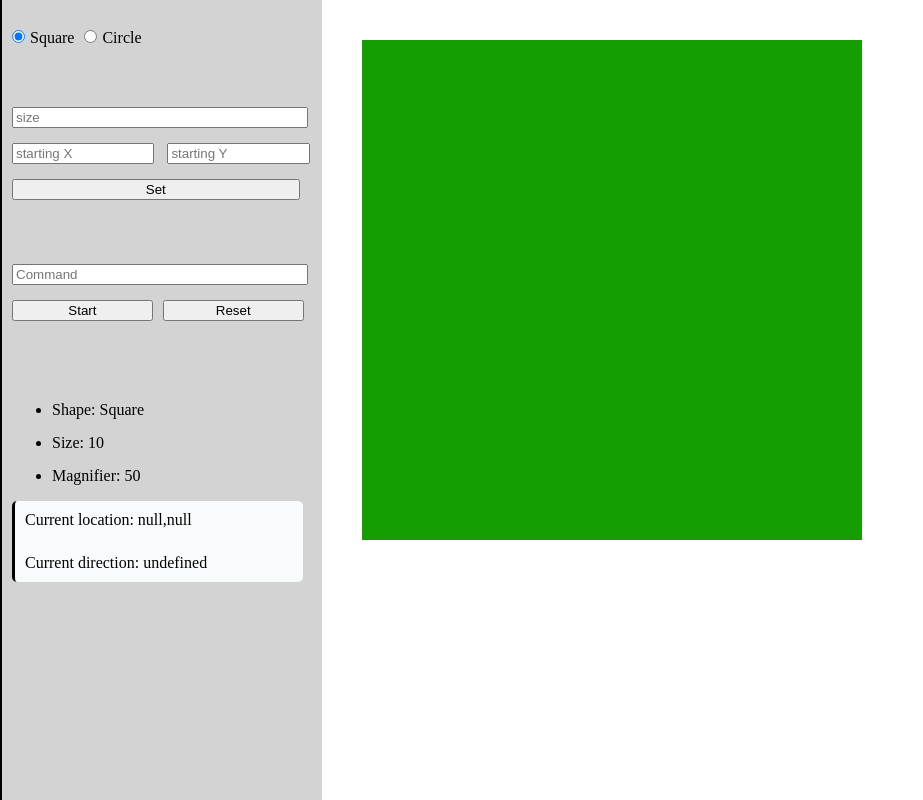
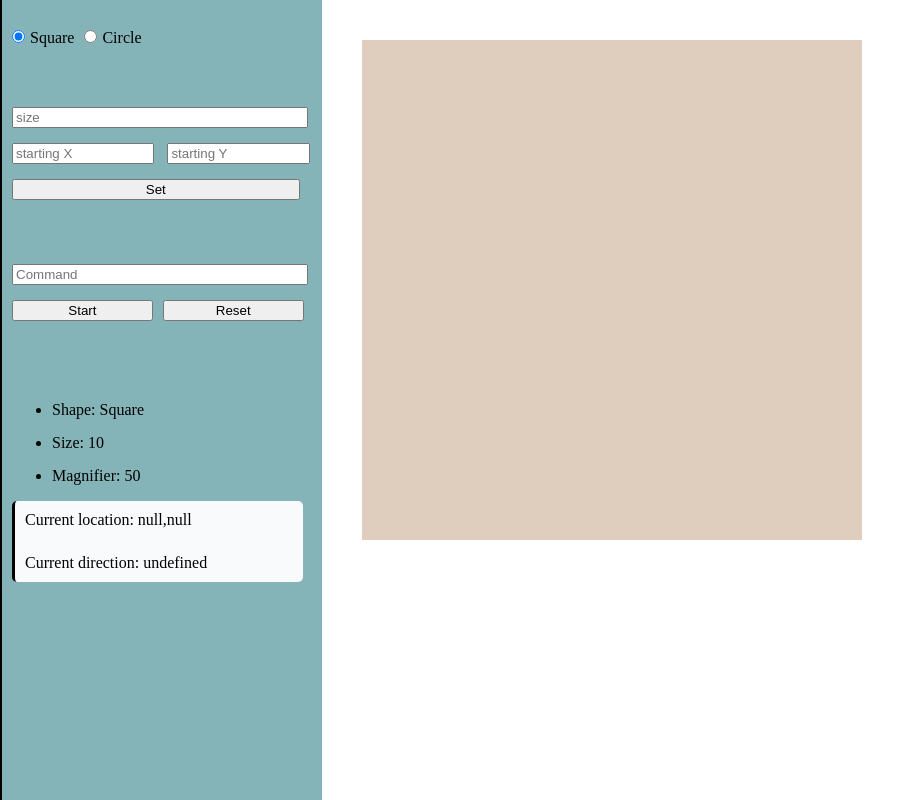
Before and after one commit to sheon/EhsanAbdolmajidi-Jayway, a plain HTML site: page Robot-Jayway/index.html in a window 1280 px wide. Shown: the whole page, without its empty margins (0-923 px from the left). Drawn offline with Linux system fonts and the light colour scheme.

Commit message:
the color has been chaned

```diff
--- a/Robot-Jayway/js/Robot.js
+++ b/Robot-Jayway/js/Robot.js
@@ -90,16 +90,15 @@ var App =  React.createClass({
       if (this.state.shape === 'Circle'){
         this.drawRobot();
         this.state.context.beginPath();
-        this.state.context.restore();
         this.state.context.arc(this.state.size*this.state.magnifier/2, this.state.size*this.state.magnifier/2, this.state.size*this.state.magnifier/2, 0, 2*Math.PI);
-        this.state.context.fillStyle ='#149e01';
+        this.state.context.fillStyle ='#DFCEBE';
         this.state.context.fill();
         this.state.canvas.style.backgroundColor='white';
         this.state.context.drawImage(hiddenCanvas,0,0)
       } else {
         this.drawRobot();
         this.state.context.clearRect(0,0,this.state.canvas.width,this.state.canvas.height);
-        this.state.canvas.style.backgroundColor='#149e01';
+        this.state.canvas.style.backgroundColor='#DFCEBE';
         this.state.context.drawImage(hiddenCanvas,0,0)
       }
     }
@@ -308,10 +307,13 @@ var App =  React.createClass({
  * This function is mainly called inside darwRoom in order to make sure the robot is shown in every update.
  */
   drawRobot: function(){
+    this.state.context.clearRect(0,0,this.state.canvas.width,this.state.canvas.height);
+    hiddenContext.clearRect(0,0,this.state.canvas.width,this.state.canvas.height);
+
     if (this.state.startX === null && this.state.startY === null){
       return
     }
-    this.state.context.clearRect(0,0,this.state.canvas.width,this.state.canvas.height);
+
     if (this.state.shape ==='Circle'){
       this.state.context.clearRect(0,0,this.state.canvas.width,this.state.canvas.height);
       this.state.context.save();
@@ -340,7 +342,7 @@ var App =  React.createClass({
       this.state.context.lineTo(((this.state.startX*this.state.magnifier)+this.state.magnifier/2), (this.state.startY*this.state.magnifier)+(this.state.magnifier/2));
       this.state.context.lineTo((this.state.startX*this.state.magnifier)-(this.state.magnifier/2), (this.state.startY*this.state.magnifier)+(this.state.magnifier/2));
 
-      this.state.context.fillStyle='red';
+      this.state.context.fillStyle='#714029';
       this.state.context.fill();
       this.state.context.translate( -(this.state.size*this.state.magnifier)/2, (this.state.size*this.state.magnifier)/2);
       this.state.context.restore();
@@ -354,12 +356,12 @@ var App =  React.createClass({
       this.state.context.moveTo((this.state.startX*this.state.magnifier), (this.state.startY*this.state.magnifier)+this.state.magnifier);
       this.state.context.lineTo((this.state.startX*this.state.magnifier)+this.state.magnifier, (this.state.startY*this.state.magnifier)+this.state.magnifier);
       this.state.context.lineTo((this.state.startX*this.state.magnifier)+(this.state.magnifier/2), (this.state.startY*this.state.magnifier));
-      this.state.context.fillStyle='red';
+      this.state.context.fillStyle='#714029';
       this.state.context.fill();
       this.state.context.restore();
 
     }
-    hiddenContext.clearRect(0,0,this.state.canvas.width,this.state.canvas.height);
+
     hiddenContext.drawImage(this.state.canvas, 0, 0);
   },
 
--- a/Robot-Jayway/style.css
+++ b/Robot-Jayway/style.css
@@ -1,6 +1,7 @@
 body{
     margin: 0px;
     width:100vw;
+    background-color: white;
 }
 
 .room{
@@ -19,7 +20,7 @@ body{
 #form{
     flex: 0 auto;
     width: 25vw;
-    background: lightgrey;
+    background: #84B4B8;
     border-left: 2px solid;
     z-index:99999 ;
     position: sticky;
```
